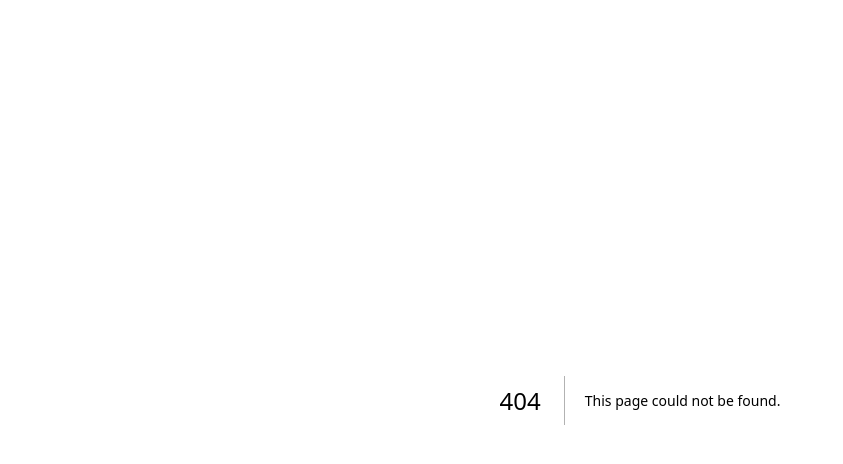
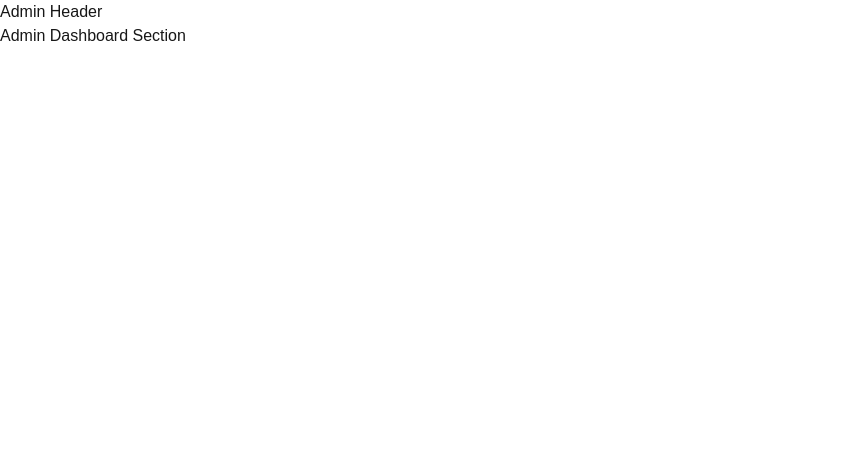
Before and after one commit to anirudha-8/nextjs-mastery, a Next.js app: page /admin/dashboard in a window 1280 px wide. Before the commit this address had no page. Shown: the top 464 px of the page, without its empty margins (0-843 px from the left). Built offline with nearby package versions, Linux system fonts and the light colour scheme.

Commit message:
create component for 'admin' section and add necessary routes

```diff
--- /dev/null
+++ b/src/app/admin/dashboard/page.jsx
@@ -0,0 +1,11 @@
+import React from "react";
+
+const page = () => {
+	return (
+		<>
+			<h1>Admin Dashboard Section</h1>
+		</>
+	);
+};
+
+export default page;
--- /dev/null
+++ b/src/app/admin/layout.js
@@ -0,0 +1,10 @@
+import AdminHeader from "@/components/AdminHeader";
+
+export default function AdminLayout({ children }) {
+    return (
+        <section>
+            <AdminHeader />
+            {children}
+        </section>
+    )
+}
--- /dev/null
+++ b/src/components/AdminHeader.jsx
@@ -0,0 +1,11 @@
+import React from "react";
+
+const AdminHeader = () => {
+	return (
+		<>
+			<h1>Admin Header</h1>
+		</>
+	);
+};
+
+export default AdminHeader;
```
Also changed, not shown: src/app/admin/profile/page.jsx (added, +11 -0 lines).
